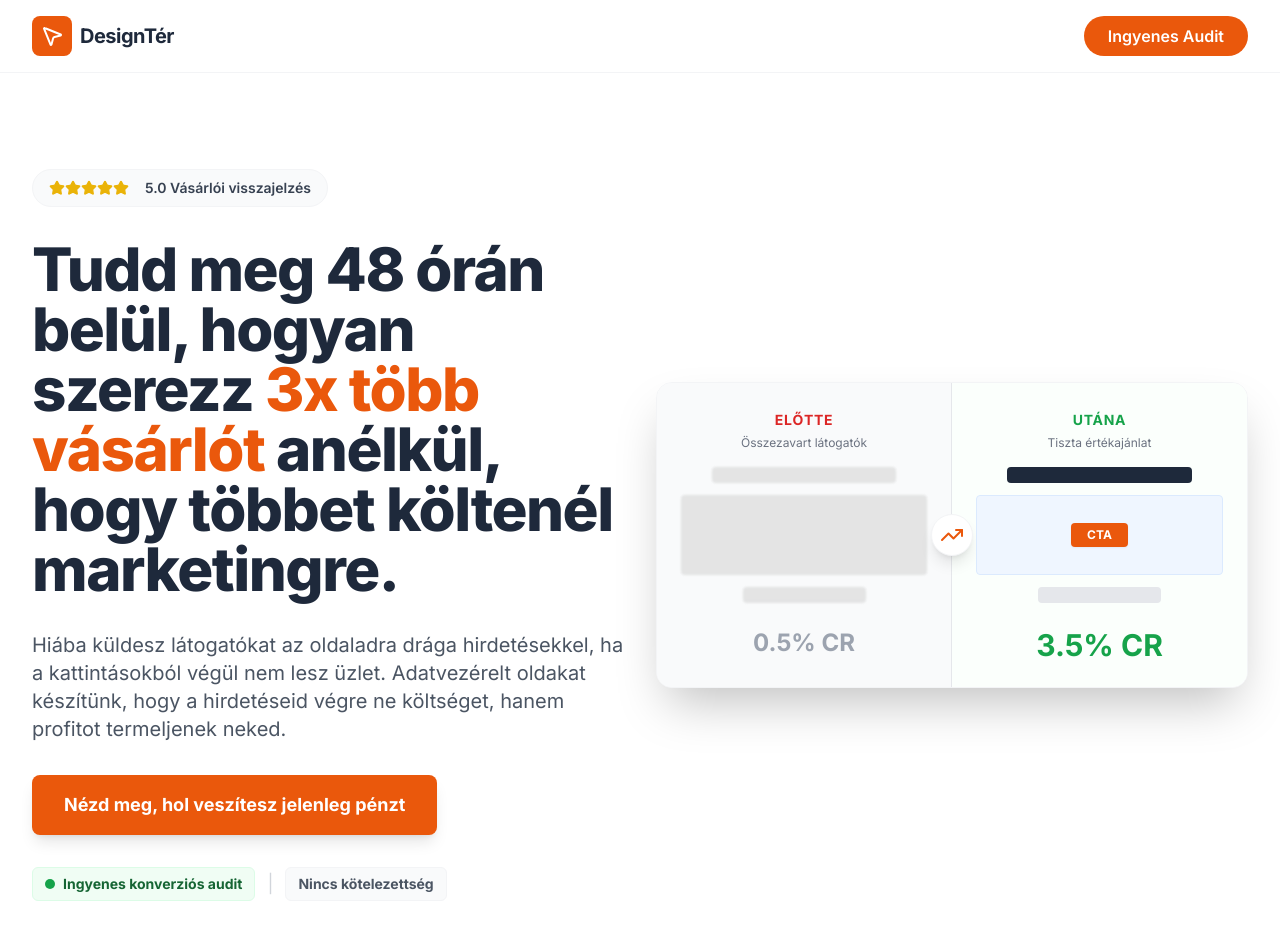
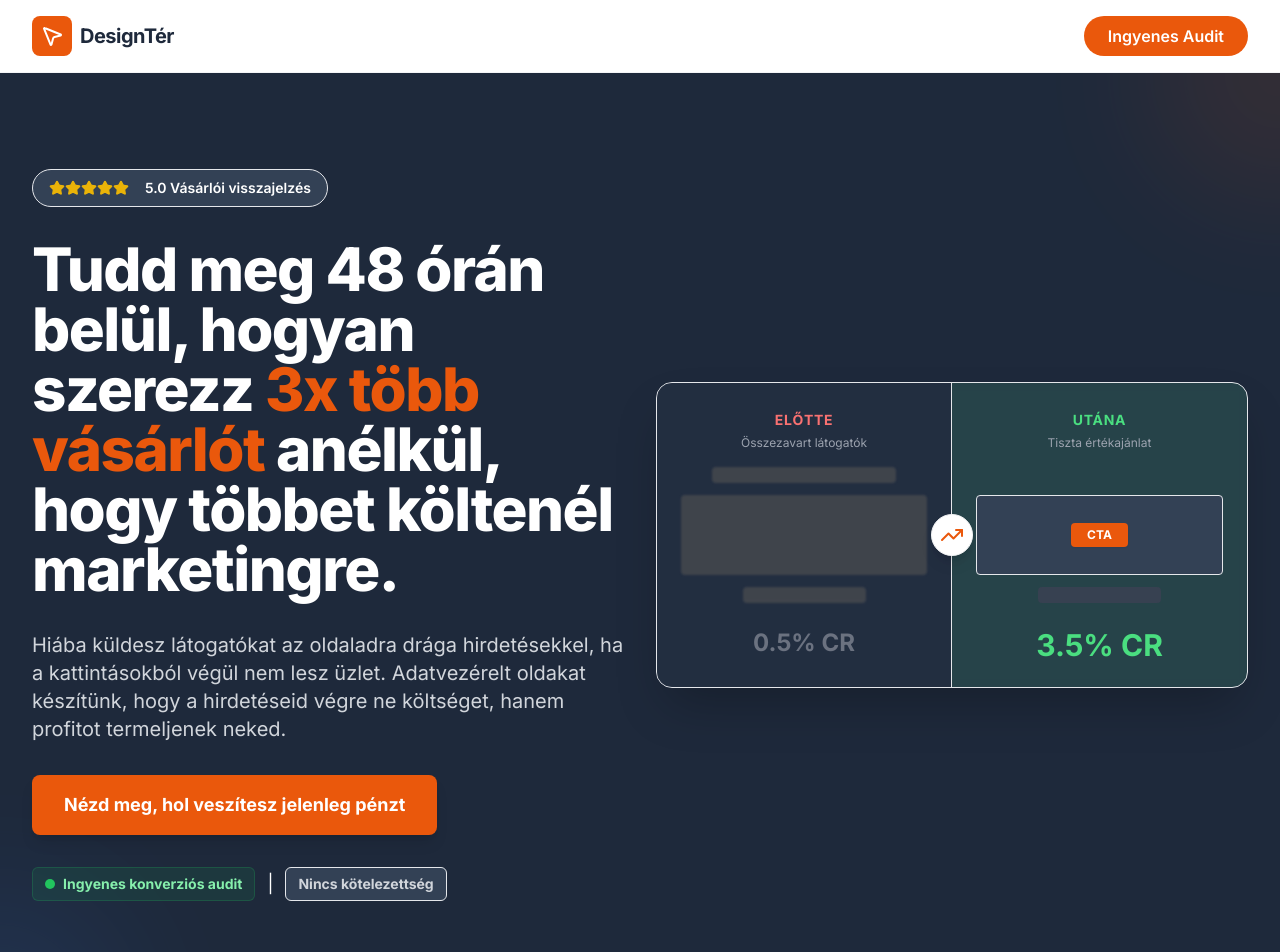
Before and after one commit to landingbulding-git/designter-freeaudit, a React (Vite) app: page / in a window 1280 px wide. Shown: the top 952 px of the page. Built offline with nearby package versions, Linux system fonts and the light colour scheme.

Commit message:
feat: Apply dark theme to Hero while preserving layout

```diff
--- a/components/Hero.tsx
+++ b/components/Hero.tsx
@@ -11,15 +11,19 @@ const Hero: React.FC = () => {
   };
 
   return (
-    <section className="relative pt-12 pb-20 lg:pt-24 lg:pb-28 overflow-hidden">
-      <div className="max-w-7xl mx-auto px-4 sm:px-6 lg:px-8">
+    <section className="relative pt-12 pb-20 lg:pt-24 lg:pb-28 bg-brand-900 text-white overflow-hidden">
+      {/* Background decoration */}
+      <div className="absolute top-0 right-0 w-64 h-64 bg-brand-accent opacity-10 blur-3xl rounded-full transform translate-x-1/2 -translate-y-1/2"></div>
+      <div className="absolute bottom-0 left-0 w-64 h-64 bg-blue-500 opacity-10 blur-3xl rounded-full transform -translate-x-1/2 translate-y-1/2"></div>
+
+      <div className="max-w-7xl mx-auto px-4 sm:px-6 lg:px-8 relative z-10">
         <div className="grid lg:grid-cols-2 gap-12 lg:gap-8 items-center">
 
           {/* Text Content */}
           <div className="flex flex-col space-y-8 text-center lg:text-left">
 
             {/* Social Proof Badge */}
-            <div className="flex flex-wrap items-center justify-center lg:justify-start gap-4 text-sm font-medium text-gray-600 bg-gray-50 w-fit mx-auto lg:mx-0 px-4 py-2 rounded-full border border-gray-100">
+            <div className="flex flex-wrap items-center justify-center lg:justify-start gap-4 text-sm font-medium text-gray-300 bg-brand-800 w-fit mx-auto lg:mx-0 px-4 py-2 rounded-full border border-brand-700">
               <div className="flex items-center text-yellow-500">
                 <Star className="w-4 h-4 fill-current" />
                 <Star className="w-4 h-4 fill-current" />
@@ -27,13 +31,13 @@ const Hero: React.FC = () => {
                 <Star className="w-4 h-4 fill-current" />
                 <Star className="w-4 h-4 fill-current" />
               </div>
-              <span className="font-semibold text-gray-700">5.0 Vásárlói visszajelzés</span>
+              <span className="font-semibold text-white">5.0 Vásárlói visszajelzés</span>
             </div>
 
-            <h1 className="text-4xl lg:text-6xl font-extrabold tracking-tight text-brand-900 leading-tight">
+            <h1 className="text-4xl lg:text-6xl font-extrabold tracking-tight leading-tight">
             Tudd meg 48 órán belül, hogyan szerezz <span className="text-brand-accent">3x több vásárlót</span> anélkül, hogy többet költenél marketingre.</h1>
 
-            <p className="text-lg lg:text-xl text-gray-600 leading-relaxed max-w-2xl mx-auto lg:mx-0 min-h-[6rem]">
+            <p className="text-lg lg:text-xl text-gray-300 leading-relaxed max-w-2xl mx-auto lg:mx-0 min-h-[6rem]">
 Hiába küldesz látogatókat az oldaladra drága hirdetésekkel, ha a kattintásokból végül nem lesz üzlet. Adatvezérelt oldakat készítünk, hogy a hirdetéseid végre ne költséget, hanem profitot termeljenek neked.            </p>
 
             <div className="flex flex-col sm:flex-row gap-4 justify-center lg:justify-start">
@@ -46,17 +50,17 @@ Hiába küldesz látogatókat az oldaladra drága hirdetésekkel, ha a kattintá
             </div>
 
             <div className="flex flex-wrap items-center justify-center lg:justify-start gap-3 text-sm font-medium mt-2">
-               <div className="flex items-center gap-2 bg-green-50 text-green-800 px-3 py-1.5 rounded-md border border-green-100">
+               <div className="flex items-center gap-2 bg-green-500/10 text-green-300 px-3 py-1.5 rounded-md border border-green-500/20">
                    <span className="relative flex h-2.5 w-2.5">
                      <span className="animate-ping absolute inline-flex h-full w-full rounded-full bg-green-400 opacity-75"></span>
-                     <span className="relative inline-flex rounded-full h-2.5 w-2.5 bg-green-600"></span>
+                     <span className="relative inline-flex rounded-full h-2.5 w-2.5 bg-green-500"></span>
                    </span>
                    <span className="font-bold">Ingyenes konverziós audit</span>
                </div>
 
-               <span className="text-gray-300 text-lg font-light">|</span>
+               <span className="text-brand-700 text-lg font-light">|</span>
 
-               <div className="bg-gray-50 text-gray-600 px-3 py-1.5 rounded-md border border-gray-100">
+               <div className="bg-brand-800 text-gray-300 px-3 py-1.5 rounded-md border border-brand-700">
                    <span className="font-bold">Nincs kötelezettség</span>
                </div>
             </div>
@@ -64,39 +68,39 @@ Hiába küldesz látogatókat az oldaladra drága hirdetésekkel, ha a kattintá
 
           {/* Visual Strategy */}
           <div className="relative">
-            <div className="relative rounded-2xl overflow-hidden shadow-2xl border border-gray-100 bg-white">
+            <div className="relative rounded-2xl overflow-hidden shadow-2xl border border-brand-700 bg-brand-800/50 backdrop-blur-sm">
                {/* Concept: Before/After Infographic */}
                <div className="grid grid-cols-2">
-                 <div className="p-6 bg-gray-50 border-r border-gray-200">
+                 <div className="p-6 bg-brand-900/50 border-r border-brand-700">
                     <div className="text-center mb-4">
-                      <span className="text-red-600 font-bold uppercase tracking-wider text-sm">Előtte</span>
-                      <p className="text-xs text-gray-500 mt-1">Összezavart látogatók</p>
+                      <span className="text-red-400 font-bold uppercase tracking-wider text-sm">Előtte</span>
+                      <p className="text-xs text-gray-400 mt-1">Összezavart látogatók</p>
                     </div>
                     <div className="space-y-3 opacity-60 grayscale blur-[1px]">
-                       <div className="h-4 bg-gray-300 rounded w-3/4 mx-auto"></div>
-                       <div className="h-20 bg-gray-300 rounded w-full"></div>
-                       <div className="h-4 bg-gray-300 rounded w-1/2 mx-auto"></div>
+                       <div className="h-4 bg-gray-600 rounded w-3/4 mx-auto"></div>
+                       <div className="h-20 bg-gray-600 rounded w-full"></div>
+                       <div className="h-4 bg-gray-600 rounded w-1/2 mx-auto"></div>
                     </div>
                     <div className="mt-6 flex justify-center">
-                        <span className="text-2xl font-bold text-gray-400">0.5% CR</span>
+                        <span className="text-2xl font-bold text-gray-500">0.5% CR</span>
                     </div>
                  </div>
-                 <div className="p-6 bg-white relative">
-                    <div className="absolute inset-0 bg-green-50/30"></div>
+                 <div className="p-6 bg-transparent relative">
+                    <div className="absolute inset-0 bg-green-500/10"></div>
                     <div className="relative z-10">
                       <div className="text-center mb-4">
-                        <span className="text-green-600 font-bold uppercase tracking-wider text-sm">Utána</span>
-                        <p className="text-xs text-gray-500 mt-1">Tiszta értékajánlat</p>
+                        <span className="text-green-400 font-bold uppercase tracking-wider text-sm">Utána</span>
+                        <p className="text-xs text-gray-400 mt-1">Tiszta értékajánlat</p>
                       </div>
                       <div className="space-y-3">
-                         <div className="h-4 bg-brand-900 rounded w-3/4 mx-auto"></div>
-                         <div className="h-20 bg-blue-50 border border-blue-100 rounded w-full flex items-center justify-center">
+                         <div className="h-4 bg-brand-700 rounded w-3/4 mx-auto"></div>
+                         <div className="h-20 bg-brand-800 border border-brand-700 rounded w-full flex items-center justify-center">
                             <span className="bg-brand-accent text-white px-4 py-1 rounded text-xs font-bold shadow-sm">CTA</span>
                          </div>
-                         <div className="h-4 bg-gray-200 rounded w-1/2 mx-auto"></div>
+                         <div className="h-4 bg-gray-700 rounded w-1/2 mx-auto"></div>
                       </div>
                       <div className="mt-6 flex justify-center">
-                          <span className="text-3xl font-bold text-green-600">3.5% CR</span>
+                          <span className="text-3xl font-bold text-green-400">3.5% CR</span>
                       </div>
                     </div>
                  </div>
```
